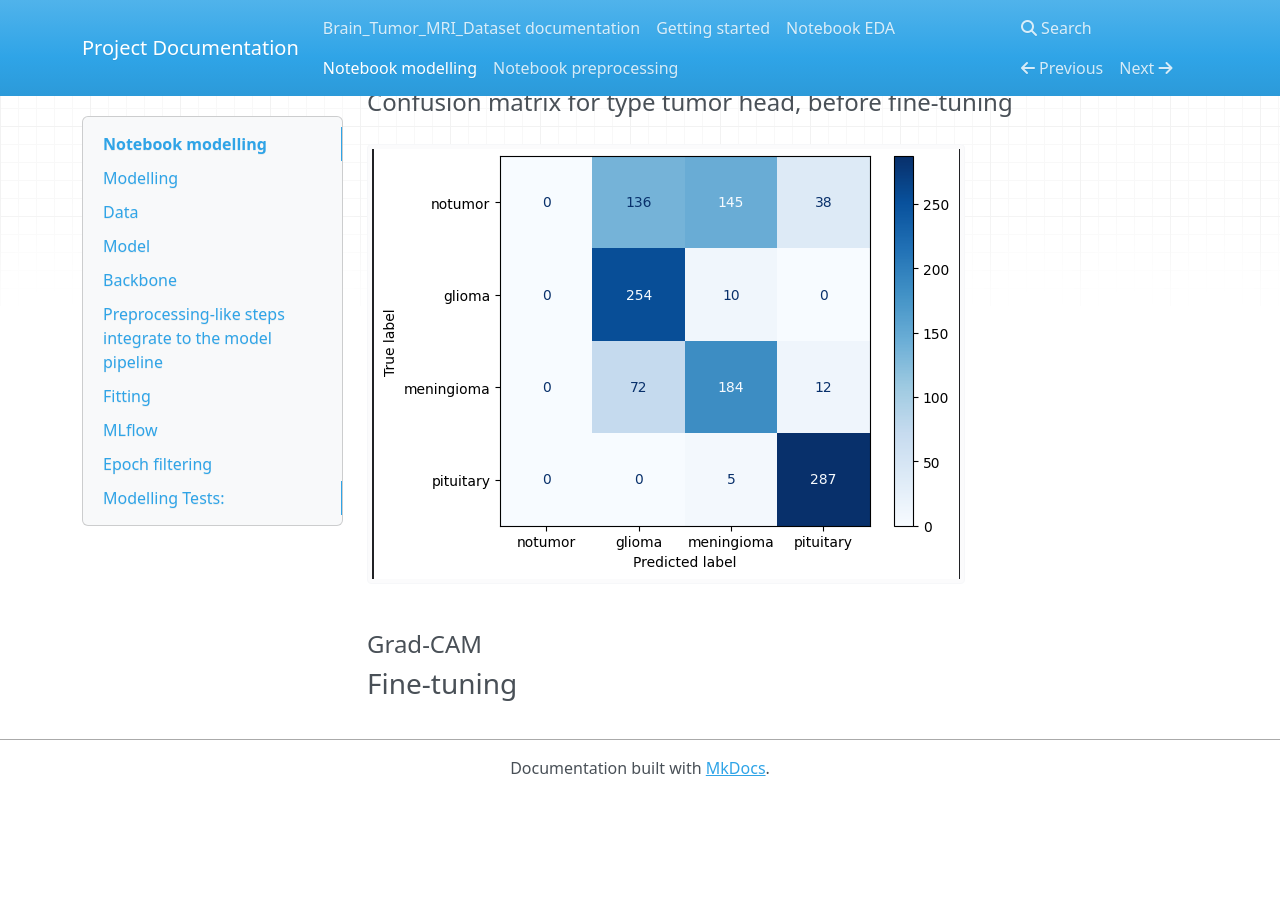
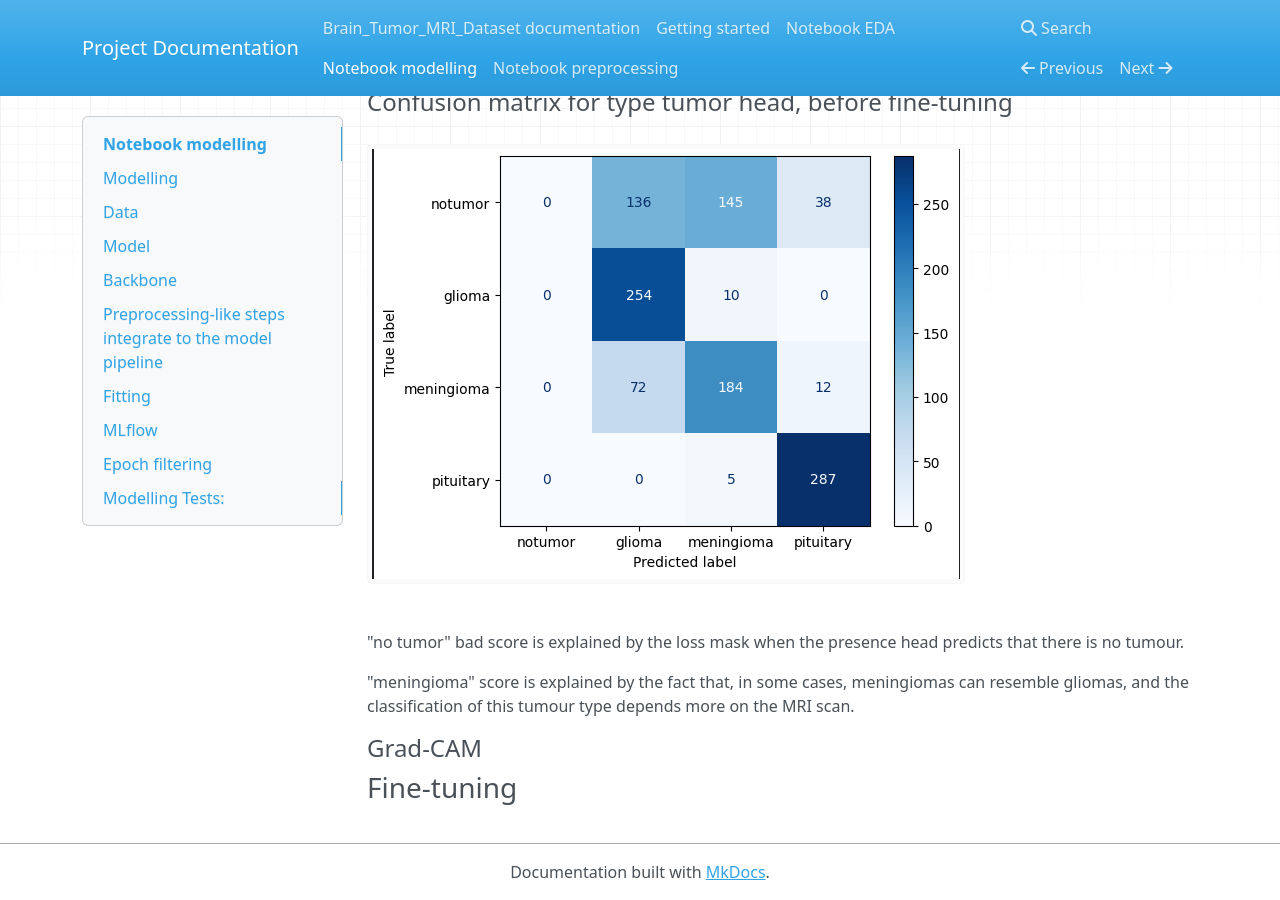
Before and after one commit to Jeremy-Duval-PhD/Brain_Tumor_MRI_Dataset, an MkDocs documentation site: the page built from docs/docs/notebook_modelling.md, in a window 1280 px wide and 900 px high, scrolled down 7689 px. Built offline with MkDocs 1.6.1, drawn with Linux system fonts in a browser that asks for light colours; nearby versions of some CDN libraries; before the commit the page ends 8485 px from its top, so only the background shows below that.

Commit message:
WIP: modelling: grad-cam: model load + sequential : bug

```diff
--- a/docs/docs/notebook_modelling.md
+++ b/docs/docs/notebook_modelling.md
@@ -260,6 +260,10 @@ The idea was to prioritise specific metrics for each head while also taking into
 #### Confusion matrix for type tumor head, before fine-tuning
 ![Confusion matrix for type tumor head, before fine-tuning](/figures/Confusion_mtrx_type_bf_fine_tuning.png)
 
+"no tumor" bad score is explained by the loss mask when the presence head predicts that there is no tumour.
+
+"meningioma" score is explained by the fact that, in some cases, meningiomas can resemble gliomas, and the classification of this tumour type depends more on the MRI scan.
+
 #### Grad-CAM
 
 
```
Also changed, not shown: 1 other file.
